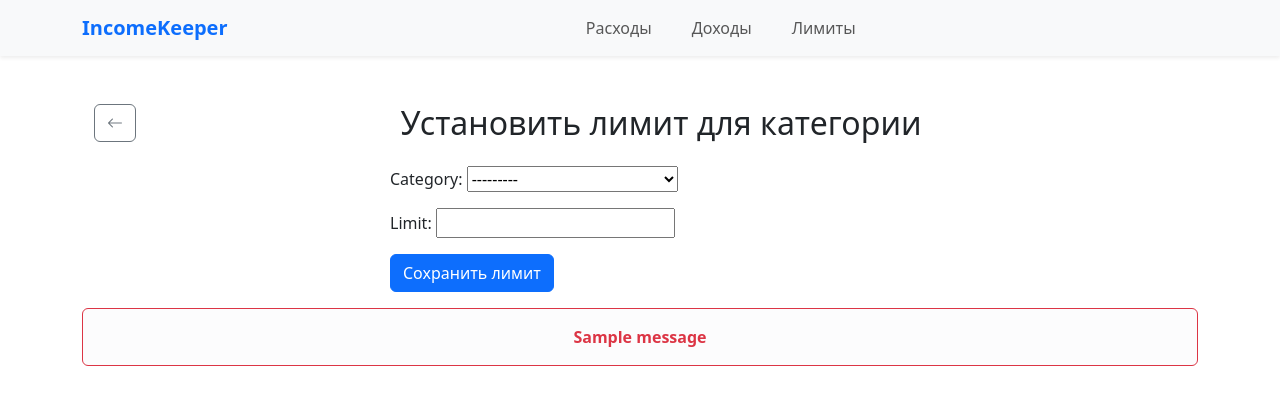
After one commit to dasst666/Django-expense-tracker, a Django app: page /expense/add_expense_category_limit/ in a window 1280 px wide. The commit adds this page. Shown: the top 405 px of the page. Run offline with Django 5.2, Linux system fonts and the light colour scheme; tables that the repository leaves empty hold one stand-in row (values such as "Sample post"); one stand-in notice (Sample message) is shown.

Commit message:
сделал удаление и изменение лимитов категории и стилизовал шаблоны

```diff
--- a/expense/forms.py
+++ b/expense/forms.py
@@ -1,5 +1,5 @@
 from django import forms
-from .models import Expense, ExpenseCategory
+from .models import Expense, ExpenseCategory, ExpenseCategoryLimit
 from bootstrap_datepicker_plus.widgets import DatePickerInput
 
 class ExpenseForm(forms.ModelForm):
@@ -20,3 +20,8 @@ class ExpenseCategoryForm(forms.ModelForm):
     class Meta:
         model = ExpenseCategory
         fields = ['name']
+
+class ExpenseCategoryLimitForm(forms.ModelForm):
+    class Meta:
+        model = ExpenseCategoryLimit
+        fields = ['category', 'limit']
--- a/expense/models.py
+++ b/expense/models.py
@@ -37,3 +37,14 @@ class Expense(models.Model):
 
     # def get_absolute_url(self):
     #     return reverse("model_detail", kwargs={"pk": self.pk})
+
+class ExpenseCategoryLimit(models.Model):
+    category = models.ForeignKey(ExpenseCategory, on_delete=models.CASCADE, related_name='limits')
+    month = models.DateField()
+    limit = models.DecimalField(max_digits=10, decimal_places=2)
+
+    class Meta:
+        unique_together = ['category', 'month']
+
+    def __str__(self):
+        return f"{self.category.name} - {self.month}: {self.limit}"
--- a/expense/templates/expense/expense_category_form.html
+++ b/expense/templates/expense/expense_category_form.html
@@ -5,7 +5,7 @@
 <div class="container mt-5">
     <!-- Кнопка "Назад" -->
     <div class="mb-4">
-        <a href="javascript:history.back()" class="btn btn-outline-secondary">
+        <a href="{% url "expense:expense_limit" %}" class="btn btn-outline-secondary">
             <i class="bi bi-arrow-left"></i>
         </a>
     </div>
--- /dev/null
+++ b/expense/templates/expense/expense_category_limit_form.html
@@ -0,0 +1,26 @@
+{% extends 'main/base.html' %}
+
+{% block content %}
+<div class="container mt-5">
+    <div class="container d-flex justify-content-between align-items-center mb-4">
+        <a href="{% url "expense:expense_limit" %}" class="btn btn-outline-secondary">
+            <i class="bi bi-arrow-left"></i>
+        </a>
+    <h2 class="text-center flex-grow-1 m-0">Установить лимит для категории</h2>
+    </div>
+    <form method="post" class="mx-auto" style="max-width: 500px;">
+        {% csrf_token %}
+        {{ form.as_p }}
+        <button type="submit" class="btn btn-primary">Сохранить лимит</button>
+    </form>
+    {% if messages %}
+        {% for message in messages %}
+            {% if forloop.last %}
+            <div class="text-center text-danger fw-semibold border border-danger rounded p-3 my-3 bg-light-subtle">
+                {{ message }}
+            </div>
+            {% endif %}
+        {% endfor %}
+    {% endif %}
+</div>
+{% endblock content %}
--- a/expense/urls.py
+++ b/expense/urls.py
@@ -11,4 +11,8 @@ urlpatterns = [
     path("update/<int:pk>/", views.ExpenseUpdateView.as_view(), name="expense_update"),
     path("category_pie/", views.ExpenseCategoryPieView.as_view(), name="expense_category_pie"),
     path("monthly/", views.ExpenseMonthlyView.as_view(), name="expense_monthly"),
+    path("add_expense_category_limit/", views.ExpenseCategoryLimitCreateView.as_view(), name="expense_limit_add"),
+    path("expense_category_limit/", views.ExpenseCategoryLimitStatusView.as_view(), name="expense_limit"),
+    path("expense_category_limit_update/<int:pk>/", views.ExpenseCategoryLimitUpdateView.as_view(), name="expense_limit_update"),
+    path("expense_category_limit/delete/<int:pk>/", views.ExpenseCategoryLimitDeleteView.as_view(), name="expense_limit_delete"),
 ]
--- a/expense/views.py
+++ b/expense/views.py
@@ -1,12 +1,15 @@
 from django.shortcuts import render
 from django.views.generic import ListView, CreateView, UpdateView, DeleteView, TemplateView
-from .models import Expense, ExpenseCategory
+from .models import Expense, ExpenseCategory, ExpenseCategoryLimit
 from django.db.models import Sum
-from .forms import ExpenseForm, ExpenseCategoryForm
+from .forms import ExpenseForm, ExpenseCategoryForm, ExpenseCategoryLimitForm
 from django.urls import reverse_lazy
 from datetime import timedelta, datetime, date
 from django.db.models.functions import TruncMonth
 import calendar
+from django.utils.timezone import now
+from django.contrib import messages
+from django.shortcuts import redirect
 
 
 class ExpenseListView(ListView):
@@ -162,7 +165,76 @@ class ExpenseMonthlyView(TemplateView):
         context['data'] = data
         return context
 
-def avg_year_expenses(requset):
-    expenses = Expense.objects.all()
+class ExpenseCategoryLimitCreateView(CreateView):
+    model = ExpenseCategoryLimit
+    template_name = "expense/expense_category_limit_form.html"
+    form_class = ExpenseCategoryLimitForm
+    success_url = reverse_lazy('expense:expense_limit_add')
 
-    avg_year_expense = expenses/ month
+    def form_valid(self, form):
+        instance = form.save(commit=False)
+        today = now().date()
+        instance.month = today.replace(day=1)
+
+        # If category limit exist
+        exists = ExpenseCategoryLimit.objects.filter(
+            category=instance.category,
+            month=instance.month
+        ).exists()
+        if exists:
+            messages.error(self.request, f"Лимит на категорию {instance.category} за этот месяц уже установлен.")
+            return redirect('expense:expense_limit_add')
+        return super().form_valid(form)
+
+class ExpenseCategoryLimitStatusView(TemplateView):
+    model = ExpenseCategoryLimit
+    template_name = "expense/expense_category_limit_list.html"
+    success_url = reverse_lazy('expense:expense_limit')
+
+    def get_context_data(self, **kwargs):
+        context = super().get_context_data(**kwargs)
+
+        today = now().date()
+        year = today.year
+        month = today.month
+
+        limits = ExpenseCategoryLimit.objects.filter(month__year=year, month__month=month)
+
+        expenses = (
+            Expense.objects
+            .filter(date__year=year, date__month=month)
+            .values('category')
+            .annotate(total_spent=Sum('amount'))
+        )
+        expense_dict = {item['category']: item['total_spent'] for item in expenses}
+
+        category_statuses = []
+        for limit in limits:
+            spent = expense_dict.get(limit.category.id, 0)
+            percent = round((spent/limit.limit) * 100) if limit.limit else 0
+            category_statuses.append({
+                'category': limit.category.name,
+                'limit': limit.limit,
+                'spent': spent,
+                'percent': percent,
+                'limit_obj': limit
+            })
+
+        context['category_statuses'] = category_statuses
+        return context
+
+class ExpenseCategoryLimitUpdateView(UpdateView):
+    model = ExpenseCategoryLimit
+    form_class = ExpenseCategoryLimitForm
+    template_name = "expense/expense_category_limit_form.html"
+    success_url = reverse_lazy('expense:expense_limit')
+
+    def get_context_data(self, **kwargs):
+        context = super().get_context_data(**kwargs)
+        context["title"] = f'Edit expense category limit {self.object.category} {self.object.limit}'
+        return context
+
+class ExpenseCategoryLimitDeleteView(DeleteView):
+    model = ExpenseCategoryLimit
+    template_name = "expense/expense_category_limit_confirm_delete.html"
+    success_url = reverse_lazy('expense:expense_limit')
--- a/main/templates/main/base.html
+++ b/main/templates/main/base.html
@@ -27,6 +27,9 @@
                     <li class="nav-item">
                         <a class="nav-link" href="{% url 'income:income_list' %}">Доходы</a>
                     </li>
+                    <li class="nav-item">
+                        <a class="nav-link" href="{% url 'expense:expense_limit' %}">Лимиты</a>
+                    </li>
                 </ul>
             </div>
         </div>
```
Also changed, not shown: expense/templates/expense/expense_category_limit_confirm_delete.html (added, +13 -0 lines), expense/templates/expense/expense_category_limit_list.html (added, +48 -0 lines), expense/templates/expense/expense_list.html (+8 -2 lines), expense/templates/expense/expense_monthly.html (+6 -6 lines), expense/migrations/0003_expensecategorylimit.py (added).
